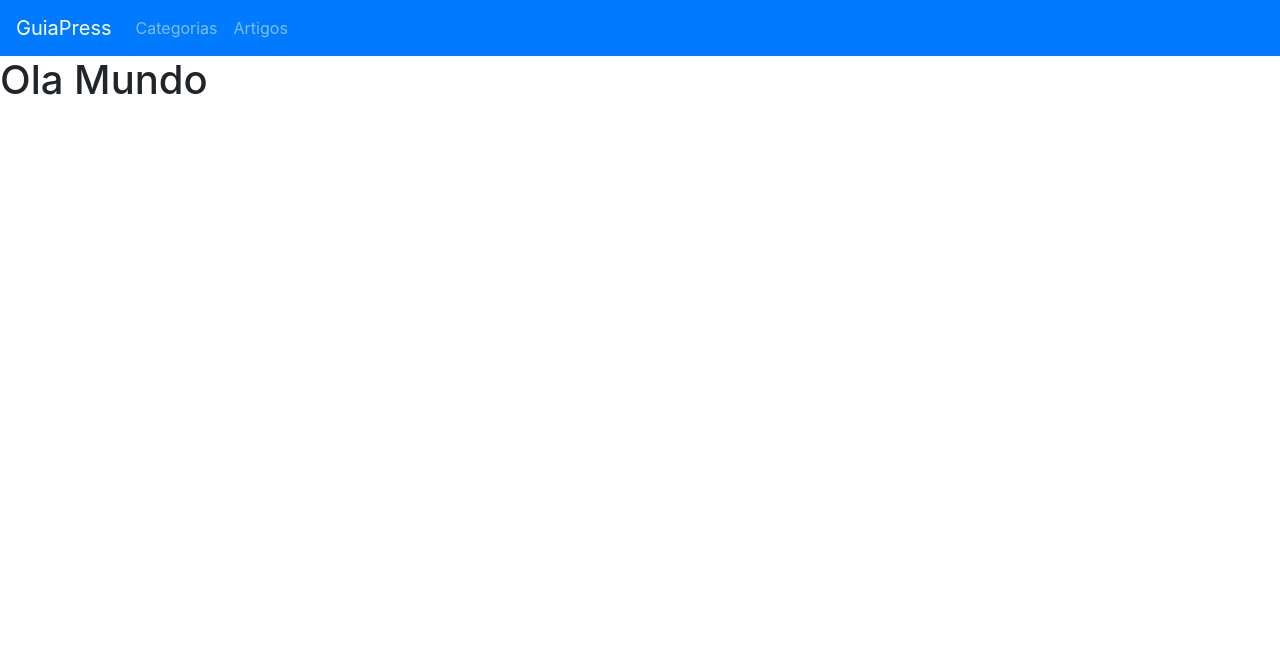
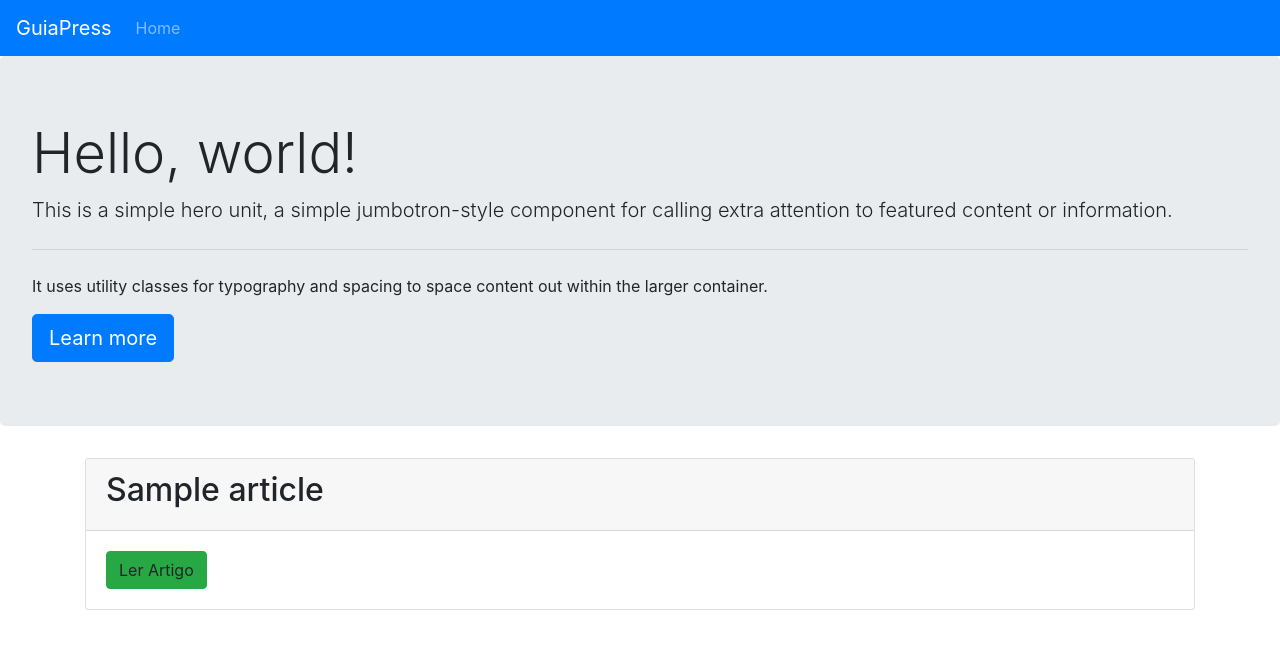
Before and after one commit to ValmyrTavares/BlogProjectNodeMySql, a Node server app: page / in a window 1280 px wide. Shown: the top 649 px of the page. Run offline with Node 20, Linux system fonts and the light colour scheme; tables that the repository leaves empty hold one stand-in row (values such as "Sample post"); some libraries are stand-ins or nearby versions.

Commit message:
Foi adicionado uma home com os artigos

```diff
--- a/index.js
+++ b/index.js
@@ -34,8 +34,11 @@ app.use("/",categoriesController)
 
 
 app.get("/",(req, res)=>{
-    res.render("index")
+    Article.findAll().then(articles => {
+        res.render("index",{articles:articles})
+    })
 })
+
 
 app.listen(8000, () =>{
     console.log("O servidor está rodando")
--- a/views/index.ejs
+++ b/views/index.ejs
@@ -1,6 +1,24 @@
-<%- include('partials/header')%>
+<%- include('partials/header')%> <%- include('./partials/homenavbar.ejs')%>
 <body>
-    <%- include('./partials/nav.ejs')%>
-    <h1>Ola Mundo</h1>
+    <div class="jumbotron">
+        <h1 class="display-4">Hello, world!</h1>
+        <p class="lead">This is a simple hero unit, a simple jumbotron-style component for calling extra attention to featured content or information.</p>
+        <hr class="my-4">
+        <p>It uses utility classes for typography and spacing to space content out within the larger container.</p>
+        <a class="btn btn-primary btn-lg" href="#" role="button">Learn more</a>
+      </div>
+
+  <div class="container">
+    <% articles.forEach(article => { %>
+        <div class="card">
+            <div class="card-header">
+                <h2><%= article.title %> </h2>
+            </div>
+            <div class="card-body">
+                <a class="btn btn-success">Ler Artigo</a>
+            </div>
+        </div>
+    <% }) %>
+  </div>
 </body>
 <%- include('partials/footer')%>
--- /dev/null
+++ b/views/partials/homenavbar.ejs
@@ -0,0 +1,11 @@
+<nav class="navbar navbar-expand-lg navbar-dark bg-primary">
+    <a class="navbar-brand" href="/">
+        GuiaPress
+    </a>
+    <ul class="navbar-nav mr-auto">
+        <li class="nav-item">
+            <a class="nav-link" href="/">Home</a>
+        </li>
+
+    </ul>
+</nav>
```
Also changed, not shown: views/admin/articles/index.ejs (+17 -12 lines).
